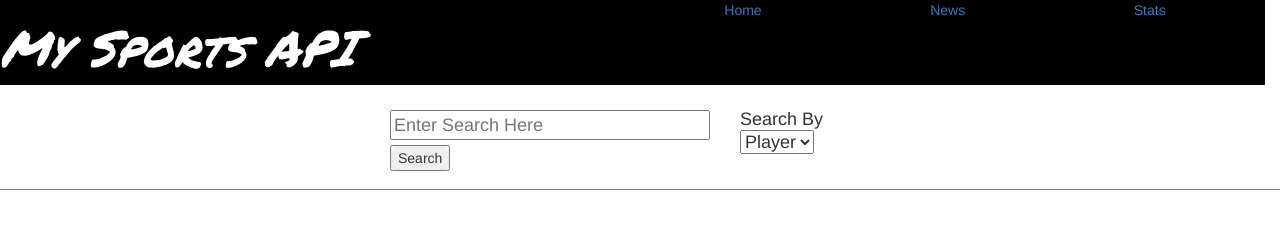
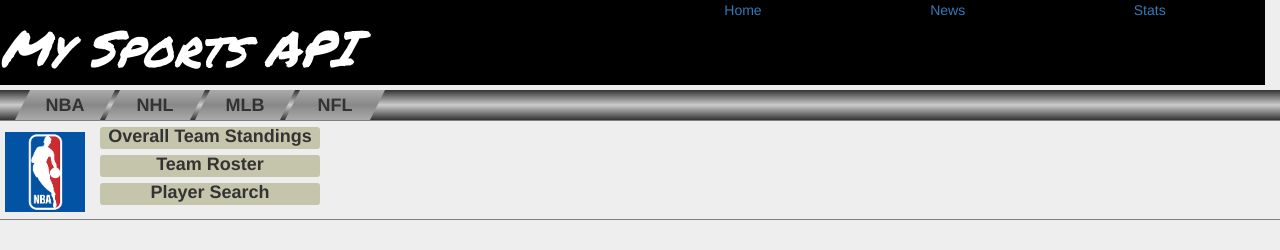
Before and after one commit to dakotaheninger/API-Project, a React app: page /stats in a window 1280 px wide. Built offline with nearby package versions, Linux system fonts and the light colour scheme.

Commit message:
building out components for different sports

```diff
--- /dev/null
+++ b/src/components/MLBSearch.js
@@ -0,0 +1,25 @@
+import React, { Component } from "react";
+import './search.css';
+
+class MLBSearch extends Component{
+
+
+    render() {
+
+        return (
+            <section className='search'>
+
+                <div className='search_img mlb_img'></div>
+
+                <div className='search_options'>Overall Team Standings</div>
+                <div className='search_options'>Team Roster</div>
+                <div className='search_options'>Player Search</div>
+
+            </section>
+        );
+    }
+
+}
+
+
+export default MLBSearch;
--- /dev/null
+++ b/src/components/NBASearch.js
@@ -0,0 +1,25 @@
+import React, { Component } from "react";
+import './search.css';
+
+class NBASearch extends Component{
+
+
+    render() {
+
+        return (
+            <section className='search'>
+
+                <div className='search_img nba_img'></div>
+
+                <div className='search_options'>Overall Team Standings</div>
+                <div className='search_options'>Team Roster</div>
+                <div className='search_options'>Player Search</div>
+
+            </section>
+        );
+    }
+
+}
+
+
+export default NBASearch;
--- /dev/null
+++ b/src/components/NFLSearch.js
@@ -0,0 +1,25 @@
+import React, { Component } from "react";
+import './search.css';
+
+class NFLSearch extends Component{
+
+
+    render() {
+
+        return (
+            <section className='search'>
+
+                <div className='search_img nfl_img'></div>
+
+                <div className='search_options'>Overall Team Standings</div>
+                <div className='search_options'>Team Roster</div>
+                <div className='search_options'>Player Search</div>
+
+            </section>
+        );
+    }
+
+}
+
+
+export default NFLSearch;
--- /dev/null
+++ b/src/components/NHLSearch.js
@@ -0,0 +1,25 @@
+import React, { Component } from "react";
+import './search.css';
+
+class NHLSearch extends Component{
+
+
+    render() {
+
+        return (
+            <section className='search'>
+
+                <div className='search_img nhl_img'></div>
+
+                <div className='search_options'>Overall Team Standings</div>
+                <div className='search_options'>Team Roster</div>
+                <div className='search_options'>Player Search</div>
+
+            </section>
+        );
+    }
+
+}
+
+
+export default NHLSearch;
--- /dev/null
+++ b/src/components/search.css
@@ -0,0 +1,47 @@
+.search{
+        width: 100%;
+        height: 100%;
+        position: relative;
+        padding-left: 100px;
+}
+
+.search_img{
+    width: 80px;
+    height: 80px;
+    position: absolute;
+    left: 5px;
+    top: 5px;
+}
+
+.nfl_img{
+    background: url('./../img/nfl.png')center no-repeat;
+    background-size: cover;
+}
+
+.nba_img{
+    background: url('./../img/nba.png')center no-repeat;
+    background-size: cover;
+}
+
+.mlb_img{
+    background: url('./../img/mlb.png')center no-repeat;
+    background-size: cover;
+}
+
+.nhl_img{
+    background: url('./../img/nhl.jpg')center no-repeat;
+    background-size: cover;
+}
+
+.search_options{
+    width: 220px;
+    height: 22px;
+    font-size: 18px;
+    font-weight: bold;
+    line-height: 19px;
+    background: #c5c5ac;
+    border-radius: 3px;
+    cursor: pointer;
+    margin-top: 6px;
+    text-align: center;
+}
--- a/src/containers/stats-container.js
+++ b/src/containers/stats-container.js
@@ -1,6 +1,11 @@
 import React, { Component } from "react";
 import axios from 'axios';
 import './stats.css';
+
+import NBASearch from './../components/NBASearch.js';
+import MLBSearch from './../components/MLBSearch.js';
+import NHLSearch from './../components/NHLSearch.js';
+import NFLSearch from './../components/NFLSearch.js';
 
 class StatsContainer extends Component{
     constructor(props){
@@ -8,11 +13,13 @@
         this.state = {
             userInput: '',
             searchBy: 'player',
-            stats: []
+            stats: [],
+            currentSport: 'nba'
         }
 
         this.updateUserInput = this.updateUserInput.bind(this);
         this.updateSearchBy = this.updateSearchBy.bind(this);
+        this.handleNavClick = this.handleNavClick.bind(this);
         this.getStats = this.getStats.bind(this);
     }
 
@@ -25,6 +32,12 @@
     updateSearchBy(e){
         this.setState({
             searchBy: e.target.value
+        })
+    }
+
+    handleNavClick(str){
+        this.setState({
+            currentSport: str
         })
     }
 
@@ -45,12 +58,41 @@
     }
 
     render() {
+
+        let searchForm;
+        if (this.state.currentSport === 'nba'){
+            searchForm = <NBASearch />
+        }else if (this.state.currentSport === 'nhl'){
+            searchForm = <NHLSearch />
+        }else if (this.state.currentSport === 'mlb'){
+            searchForm = <MLBSearch />
+        }else if (this.state.currentSport === 'nfl'){
+            searchForm = <NFLSearch />
+        }
+
         return (
             <section className='stats_page'>
 
+                <div className='stats_nav'>
+                    <div onClick={ () => this.handleNavClick('nba') } >
+                        NBA
+                    </div>
+                    <div onClick={ () => this.handleNavClick('nhl') } >
+                        NHL
+                    </div>
+                    <div onClick={ () => this.handleNavClick('mlb') } >
+                        MLB
+                    </div>
+                    <div onClick={ () => this.handleNavClick('nfl') } >
+                        NFL
+                    </div>
+                </div>
+
                 <section className='search_bar'>
 
-                    <input className='search_input'
+                    { searchForm }
+
+                    {/* <input className='search_input'
                     placeholder='Enter Search Here'
                     onChange={ this.updateUserInput }
                     value={ this.state.userInput } />
@@ -60,7 +102,7 @@
                         <option value='player'>Player</option>
                         <option value='team'>Team</option>
                     </select>
-                    <button onClick={ this.getStats }>Search</button>
+                    <button onClick={ this.getStats }>Search</button> */}
 
                 </section>
 
--- a/src/containers/stats.css
+++ b/src/containers/stats.css
@@ -3,6 +3,32 @@
     position: relative;
     height: 100vh;
     padding-top: 90px;
+    background: #eee;
+}
+
+.stats_nav{
+    width: 100%;
+    height: 30px;
+    position: relative;
+    padding-left: 15px;
+    /* display: flex;
+    justify-content: space-between; */
+    line-height: 30px;
+    font-size: 18px;
+    font-weight: bold;
+    background: linear-gradient(#333, #ccc, #333);
+}
+
+.stats_nav div{
+    width: 100px;
+    height: 30px;
+    text-align: center;
+    background:linear-gradient(#aaa, #888,#aaa);
+    cursor: pointer;
+    display: inline-block;
+    margin-right: -10px;
+    -webkit-clip-path: polygon(15% 0%, 100% 0%, 85% 100%, 0% 100%);
+    clip-path: polygon(15% 0%, 100% 0%, 85% 100%, 0% 100%);
 }
 
 .search_bar{
@@ -11,6 +37,7 @@
     padding: 0px;
     position: relative;
     border-bottom: 1px solid gray;
+    border-top: 1px solid gray;
 }
 
 .search_input{
```
Also changed, not shown: src/img/mlb.png (added), src/img/nba.png (added), src/img/nfl.png (added), src/img/nhl.jpg (added), 1 other file.
